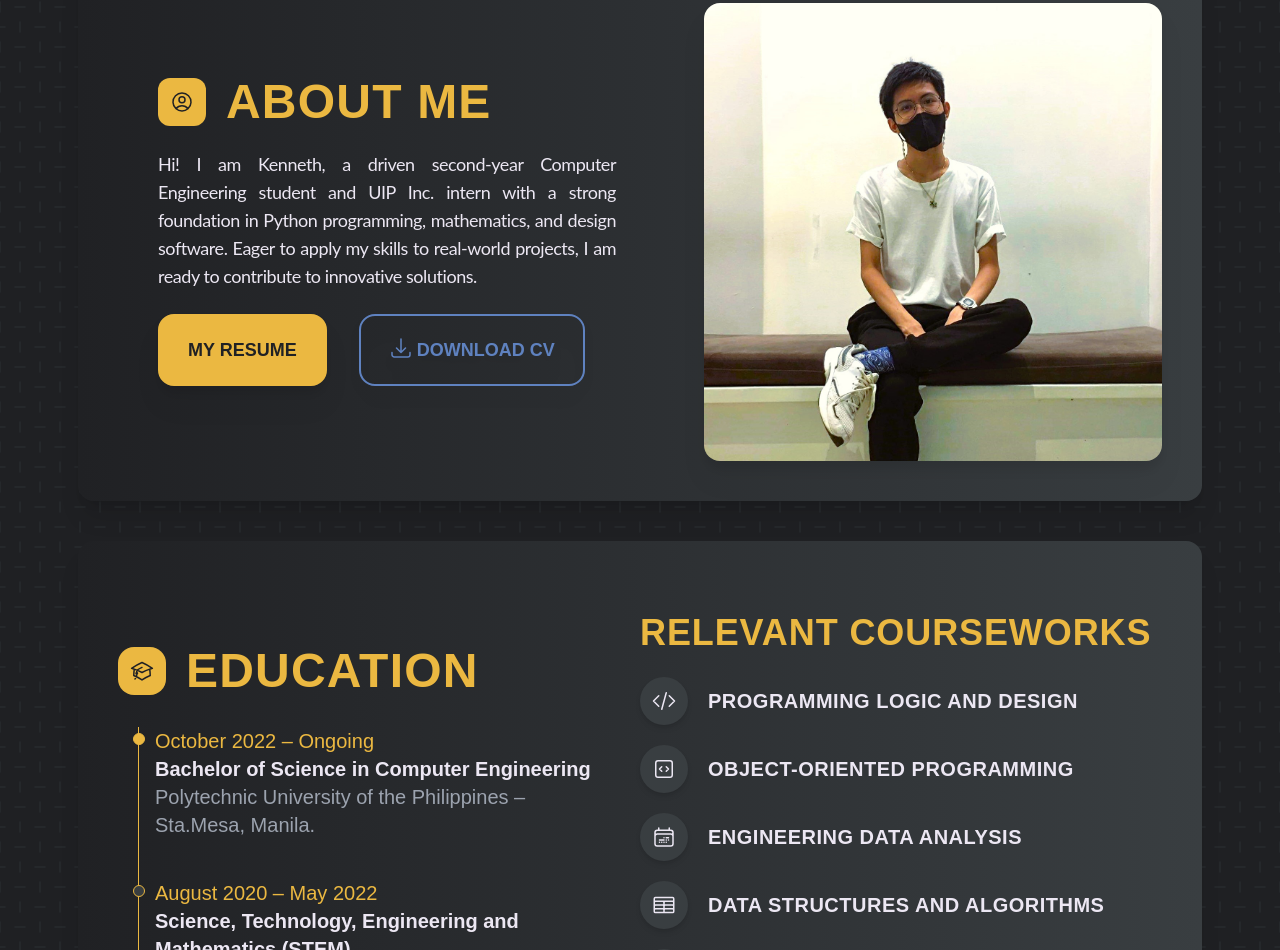
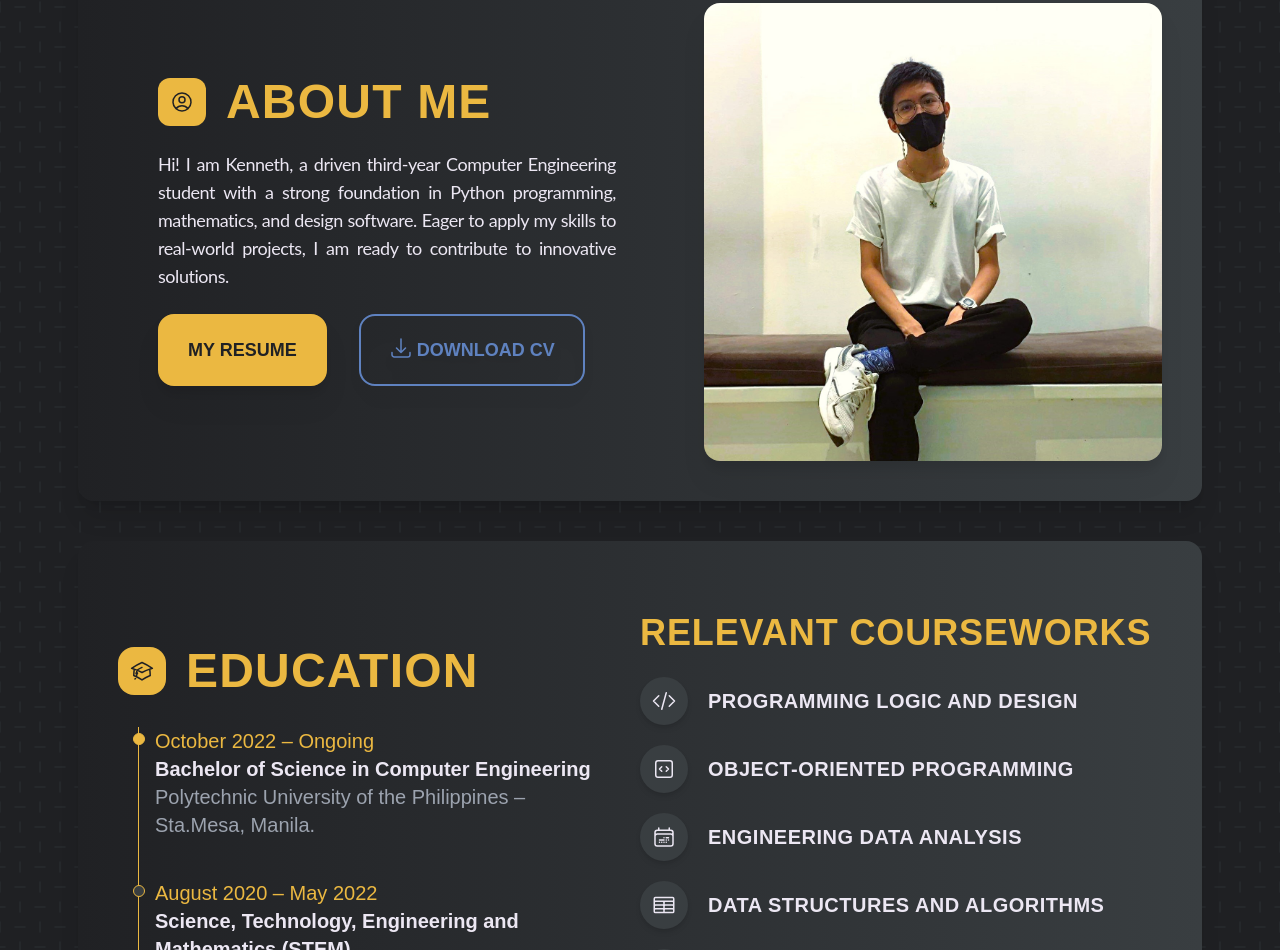
Before and after one commit to kennethbinasa/Portfolio-Tailwind, a website built with Vite: page index.html in a window 1280 px wide. Shown: the part 1053-2003 px from the top of the page. Built offline with nearby package versions, Linux system fonts and the light colour scheme.

Commit message:
changed about me section

```diff
--- a/index.html
+++ b/index.html
@@ -158,7 +158,7 @@
                 </div>
 
                 <p class="text-onyx dark:text-bright-gray font-lato lg:text-lg  text-normal lg:py-0 py-5 tracking-tight lg:text-justify md:text-center text-justify mb-6">
-                    Hi! I am Kenneth, a driven second-year Computer Engineering student and UIP Inc. intern
+                    Hi! I am Kenneth, a driven third-year Computer Engineering student
                     with a strong foundation in Python programming, mathematics, and design software. Eager
                     to apply my skills to real-world projects, I am ready to contribute to innovative solutions.
                 </p>
```
